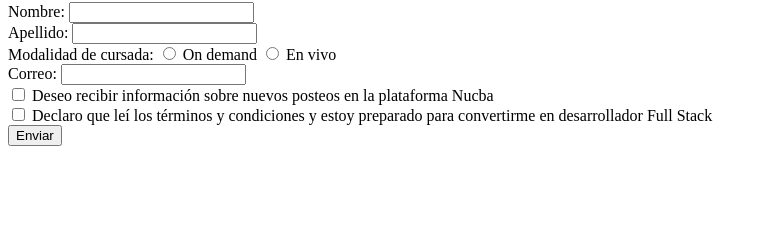
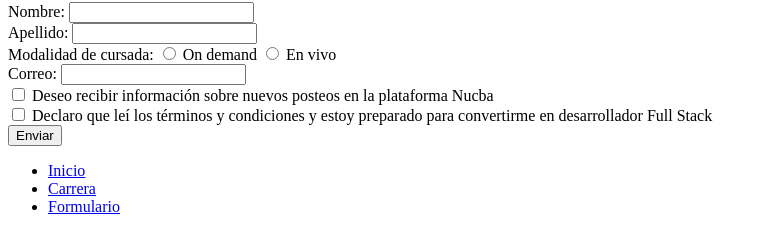
Before and after one commit to crecienta/nucba, a plain HTML site: page contacto.html in a window 1280 px wide. Shown: the part 78-328 px from the top of the page, without its empty margins (0-768 px from the left). Drawn offline with Linux system fonts and the light colour scheme.

Commit message:
interlinks en footer

```diff
--- a/contacto.html
+++ b/contacto.html
@@ -35,5 +35,15 @@
   </div>
   <div> <button type="submit">Enviar</button></div>
     </form>
+    <footer>
+        <nav>
+            <ul>
+                <li><a href="index.html">Inicio</a></li>
+                <li><a href="nucba.html">Carrera</a></li>
+                <li><a href="contacto.html">Formulario</a></li>
+            </ul>
+        </nav>
+    </footer>
+
 </body>
 </html>
```
Also changed, not shown: index.html (+9 -0 lines), nucba.html (+10 -0 lines).
